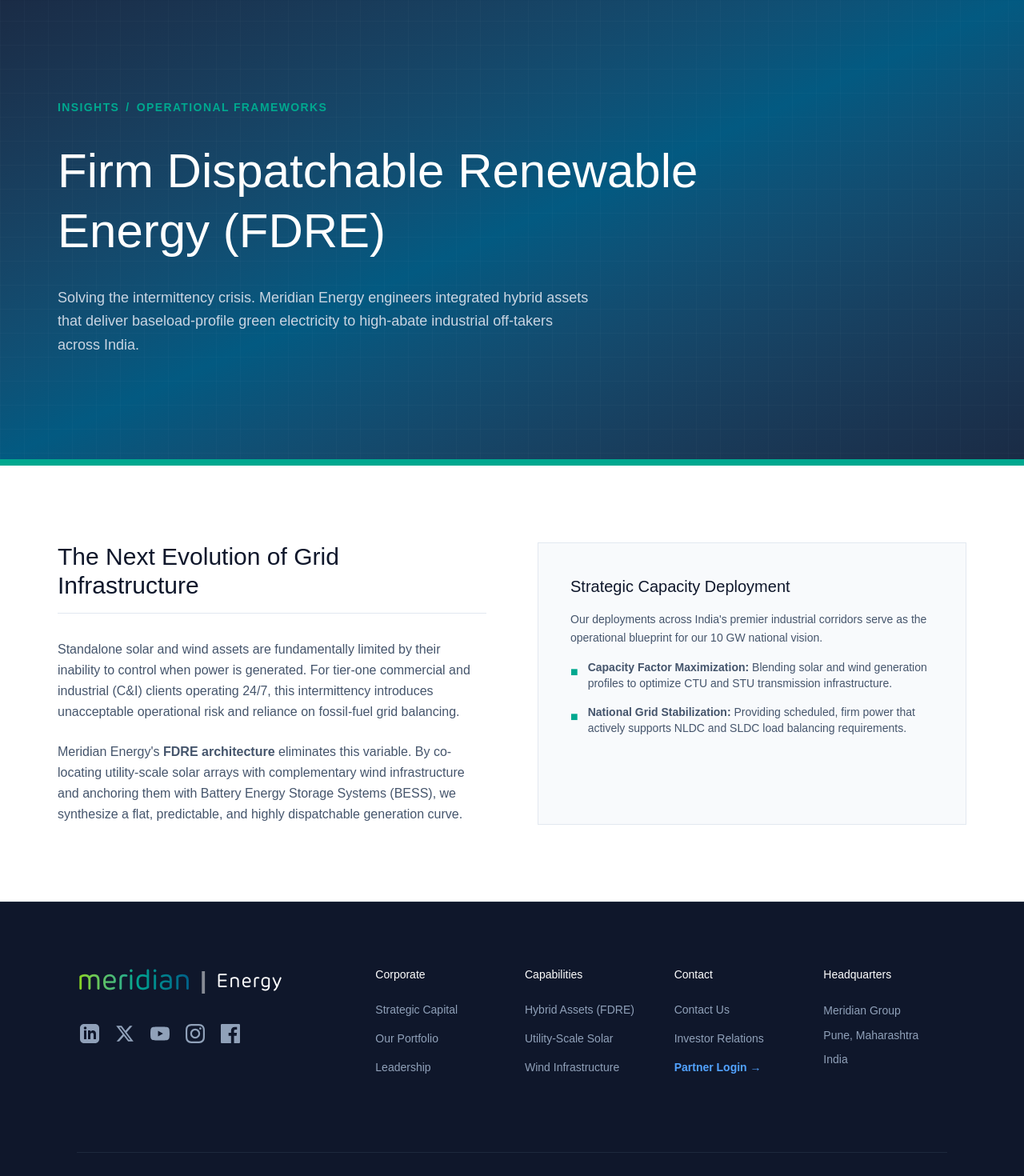
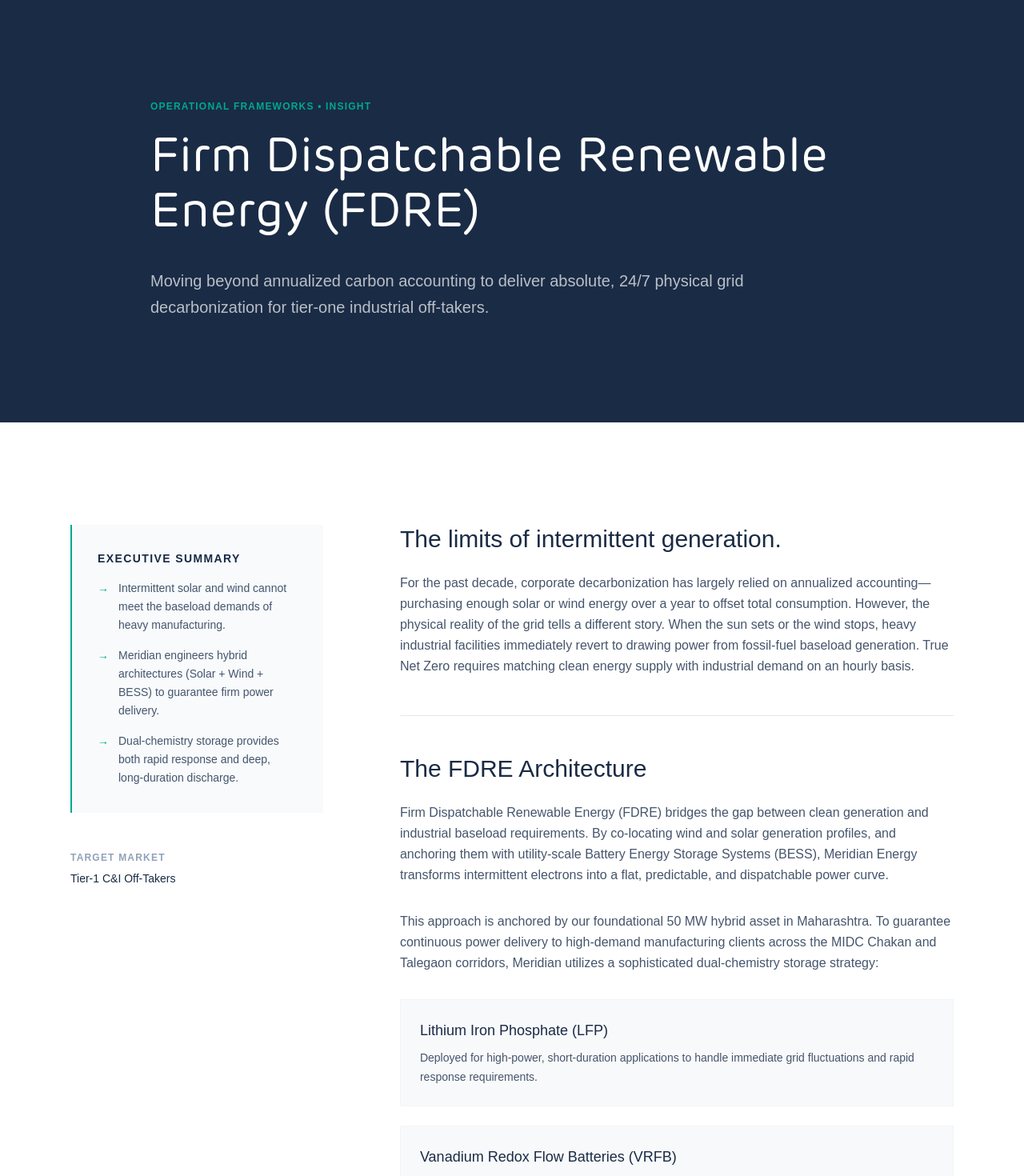
Before and after one commit to diwakar820-hash/meridian-energy-web, a Next.js app: page /insights/fdre in a window 1280 px wide. Shown: the part 100-1570 px from the top of the page at 80% size. Built offline with nearby package versions, Linux system fonts and the light colour scheme.

Commit message:
Finalized Strategic Capital (/about) page layout.
- Integrated user-designed institutional hero and deployment strategy sections.
- Added Corporate Structure block detailing Pune HQ and Meridian Enterprises parent entity.
- Polished executive leadership section with Founder & CEO biography.

```diff
--- a/app/about/page.tsx
+++ b/app/about/page.tsx
@@ -29,6 +29,21 @@
           <div className="lg:col-span-5">
             <h2 className="text-3xl font-light text-slate-900 mb-6">The Meridian Mandate</h2>
             <div className="w-12 h-1 bg-[#00A88F] mb-8"></div>
+
+            {/* Added Corporate Structure Block */}
+            <div className="mb-8 p-6 bg-white border border-slate-200 shadow-sm border-l-4 border-l-[#1A2B45]">
+              <div className="grid grid-cols-2 gap-4">
+                <div>
+                  <p className="text-xs font-bold text-slate-400 uppercase tracking-widest mb-1">Headquarters</p>
+                  <p className="text-sm font-medium text-[#1A2B45]">Pune, Maharashtra</p>
+                </div>
+                <div>
+                  <p className="text-xs font-bold text-slate-400 uppercase tracking-widest mb-1">Parent Entity</p>
+                  <p className="text-sm font-medium text-[#1A2B45]">Meridian Enterprises Pvt. Ltd.</p>
+                </div>
+              </div>
+            </div>
+
             <p className="text-slate-600 leading-relaxed mb-6">
               The transition to a zero-carbon economy is no longer a technological challenge; it is a capital deployment challenge.
             </p>
@@ -87,8 +102,9 @@
             <div className="md:col-span-4 lg:col-span-3">
               {/* Headshot Placeholder */}
               <div className="w-full aspect-square bg-slate-800 border-4 border-[#005F88] relative overflow-hidden group">
-                <div className="absolute inset-0 bg-gradient-to-t from-[#1A2B45] to-transparent opacity-60"></div>
-                {/* You can add an <img src="..." /> here later */}
+                <div className="absolute inset-0 bg-gradient-to-t from-[#1A2B45] to-transparent opacity-60 z-10"></div>
+                {/* Note: Place 'founder.jpg' in the public folder */}
+                <div className="absolute inset-0 bg-cover bg-center grayscale opacity-80" style={{ backgroundImage: "url('/founder.jpg')" }}></div>
               </div>
             </div>
 
--- a/app/insights/fdre/page.tsx
+++ b/app/insights/fdre/page.tsx
@@ -1,59 +1,109 @@
 import Link from "next/link";
 
-export default function FDREPage() {
+export default function FDREInsight() {
   return (
     <main className="min-h-screen bg-white text-slate-900 font-sans pt-24">
-      {/* HERO SECTION */}
-      <section className="relative w-full bg-[#1A2B45] text-white overflow-hidden border-b-8 border-[#00A88F]">
-        <div className="absolute inset-0 bg-gradient-to-br from-[#1A2B45] via-[#005F88] to-[#1A2B45] opacity-90"></div>
-        <div className="absolute inset-0" style={{ backgroundImage: 'linear-gradient(rgba(255,255,255,0.02) 1px, transparent 1px), linear-gradient(90deg, rgba(255,255,255,0.02) 1px, transparent 1px)', backgroundSize: '30px 30px' }}></div>
 
-        <div className="relative z-10 max-w-[1200px] mx-auto px-8 py-24 md:py-32">
-          <div className="flex items-center space-x-2 text-[#00A88F] text-sm font-bold tracking-widest uppercase mb-8">
-            <Link href="/" className="hover:text-white transition">Insights</Link>
-            <span>/</span>
-            <span>Operational Frameworks</span>
-          </div>
-          <h1 className="text-4xl md:text-5xl lg:text-6xl font-light leading-tight mb-8 max-w-4xl">
+      {/* 1. ARTICLE HERO SECTION */}
+      <section className="w-full bg-[#1A2B45] py-24 md:py-32 border-t border-white/10">
+        <div className="max-w-[1000px] mx-auto px-6 sm:px-8 md:px-12">
+          <p className="text-[#00A88F] font-bold tracking-widest uppercase text-xs mb-6">
+            Operational Frameworks &bull; Insight
+          </p>
+          <h1 className="text-4xl md:text-5xl lg:text-6xl font-light text-white leading-[1.15] mb-8 font-meridian">
             Firm Dispatchable Renewable Energy (FDRE)
           </h1>
-          <p className="text-lg text-slate-300 max-w-2xl leading-relaxed font-light">
-            Solving the intermittency crisis. Meridian Energy engineers integrated hybrid assets that deliver baseload-profile green electricity to high-abate industrial off-takers across India.
+          <p className="text-xl text-white/70 font-light leading-relaxed max-w-3xl">
+            Moving beyond annualized carbon accounting to deliver absolute, 24/7 physical grid decarbonization for tier-one industrial off-takers.
           </p>
         </div>
       </section>
 
-      {/* THE THESIS */}
-      <section className="max-w-[1200px] mx-auto px-8 py-24">
-        <div className="grid grid-cols-1 lg:grid-cols-2 gap-16">
-          <div className="space-y-6">
-            <h2 className="text-3xl font-light text-slate-900 mb-8 border-b border-slate-200 pb-4">The Next Evolution of Grid Infrastructure</h2>
-            <p className="text-slate-600 leading-relaxed">
-              Standalone solar and wind assets are fundamentally limited by their inability to control when power is generated. For tier-one commercial and industrial (C&I) clients operating 24/7, this intermittency introduces unacceptable operational risk and reliance on fossil-fuel grid balancing.
-            </p>
-            <p className="text-slate-600 leading-relaxed">
-              Meridian Energy's <strong>FDRE architecture</strong> eliminates this variable. By co-locating utility-scale solar arrays with complementary wind infrastructure and anchoring them with Battery Energy Storage Systems (BESS), we synthesize a flat, predictable, and highly dispatchable generation curve.
-            </p>
+      {/* 2. ARTICLE BODY (Two Column Layout) */}
+      <section className="w-full py-20 md:py-32">
+        <div className="max-w-[1200px] mx-auto px-6 sm:px-8 md:px-12 flex flex-col lg:flex-row gap-16">
+
+          {/* Left Column: Meta & Key Takeaways */}
+          <div className="w-full lg:w-1/3 lg:pr-8">
+            <div className="sticky top-32 space-y-12">
+
+              {/* Executive Summary Box */}
+              <div className="bg-slate-50 border-l-2 border-[#00A88F] p-8">
+                <h3 className="text-sm font-bold text-[#1A2B45] uppercase tracking-widest mb-4">Executive Summary</h3>
+                <ul className="space-y-4 text-sm text-slate-600 leading-relaxed">
+                  <li className="flex items-start">
+                    <span className="text-[#00A88F] mr-3 font-bold">&rarr;</span>
+                    Intermittent solar and wind cannot meet the baseload demands of heavy manufacturing.
+                  </li>
+                  <li className="flex items-start">
+                    <span className="text-[#00A88F] mr-3 font-bold">&rarr;</span>
+                    Meridian engineers hybrid architectures (Solar + Wind + BESS) to guarantee firm power delivery.
+                  </li>
+                  <li className="flex items-start">
+                    <span className="text-[#00A88F] mr-3 font-bold">&rarr;</span>
+                    Dual-chemistry storage provides both rapid response and deep, long-duration discharge.
+                  </li>
+                </ul>
+              </div>
+
+              <div>
+                <p className="text-xs font-bold text-slate-400 uppercase tracking-widest mb-2">Target Market</p>
+                <p className="text-sm font-medium text-[#1A2B45]">Tier-1 C&I Off-Takers</p>
+              </div>
+
+            </div>
           </div>
 
-          <div className="bg-slate-50 border border-slate-200 p-10 space-y-6">
-            <h3 className="text-xl font-medium text-slate-900 mb-4">Strategic Capacity Deployment</h3>
-            <p className="text-sm text-slate-600 leading-relaxed mb-4">
-              Our deployments across India's premier industrial corridors serve as the operational blueprint for our 10 GW national vision.
+          {/* Right Column: Main Essay */}
+          <div className="w-full lg:w-2/3 prose prose-lg prose-slate max-w-none">
+
+            <h2 className="text-3xl font-light text-[#1A2B45] mb-6">The limits of intermittent generation.</h2>
+            <p className="text-slate-600 leading-relaxed mb-8">
+              For the past decade, corporate decarbonization has largely relied on annualized accounting—purchasing enough solar or wind energy over a year to offset total consumption. However, the physical reality of the grid tells a different story. When the sun sets or the wind stops, heavy industrial facilities immediately revert to drawing power from fossil-fuel baseload generation. True Net Zero requires matching clean energy supply with industrial demand on an hourly basis.
             </p>
-            <ul className="space-y-4">
-              <li className="flex items-start">
-                <span className="text-[#00A88F] mr-3 mt-1">■</span>
-                <span className="text-sm text-slate-600"><strong>Capacity Factor Maximization:</strong> Blending solar and wind generation profiles to optimize CTU and STU transmission infrastructure.</span>
+
+            <div className="my-12 w-full h-px bg-slate-200"></div>
+
+            <h2 className="text-3xl font-light text-[#1A2B45] mb-6">The FDRE Architecture</h2>
+            <p className="text-slate-600 leading-relaxed mb-8">
+              Firm Dispatchable Renewable Energy (FDRE) bridges the gap between clean generation and industrial baseload requirements. By co-locating wind and solar generation profiles, and anchoring them with utility-scale Battery Energy Storage Systems (BESS), Meridian Energy transforms intermittent electrons into a flat, predictable, and dispatchable power curve.
+            </p>
+
+            <p className="text-slate-600 leading-relaxed mb-8">
+              This approach is anchored by our foundational 50 MW hybrid asset in Maharashtra. To guarantee continuous power delivery to high-demand manufacturing clients across the MIDC Chakan and Talegaon corridors, Meridian utilizes a sophisticated dual-chemistry storage strategy:
+            </p>
+
+            <ul className="list-none space-y-6 mb-12 pl-0">
+              <li className="bg-[#f8f9fa] p-6 border border-slate-100">
+                <strong className="block text-[#1A2B45] text-lg font-medium mb-2">Lithium Iron Phosphate (LFP)</strong>
+                <span className="text-slate-600 text-sm">Deployed for high-power, short-duration applications to handle immediate grid fluctuations and rapid response requirements.</span>
               </li>
-              <li className="flex items-start">
-                <span className="text-[#00A88F] mr-3 mt-1">■</span>
-                <span className="text-sm text-slate-600"><strong>National Grid Stabilization:</strong> Providing scheduled, firm power that actively supports NLDC and SLDC load balancing requirements.</span>
+              <li className="bg-[#f8f9fa] p-6 border border-slate-100">
+                <strong className="block text-[#1A2B45] text-lg font-medium mb-2">Vanadium Redox Flow Batteries (VRFB)</strong>
+                <span className="text-slate-600 text-sm">Engineered for deep, long-duration discharge without degradation, acting as the true baseload replacement during extended non-generation hours.</span>
               </li>
             </ul>
+
+            <h2 className="text-3xl font-light text-[#1A2B45] mb-6">Commercial Structuring</h2>
+            <p className="text-slate-600 leading-relaxed mb-12">
+              Technology is only half the equation; capital deployment and revenue structuring form the other. Meridian structures these FDRE assets through Group Captive consortiums and third-party Open Access agreements, allowing industrial off-takers to lock in long-term, fixed-cost energy security while simultaneously achieving absolute supply-chain decarbonization.
+            </p>
+
+            {/* Bottom Call to Action */}
+            <div className="bg-[#1A2B45] p-10 md:p-12 text-center text-white mt-16">
+              <h3 className="text-2xl font-light mb-4">Partner with Meridian Energy</h3>
+              <p className="text-white/70 mb-8 max-w-xl mx-auto text-sm">
+                Explore how our Open Access and Group Captive FDRE structures can secure your facility's energy future.
+              </p>
+              <Link href="/contact" className="inline-block bg-[#00A88F] hover:bg-white hover:text-[#1A2B45] text-white px-8 py-4 text-sm font-medium transition duration-300">
+                Request a consultation
+              </Link>
+            </div>
+
           </div>
         </div>
       </section>
+
     </main>
   );
 }
```
